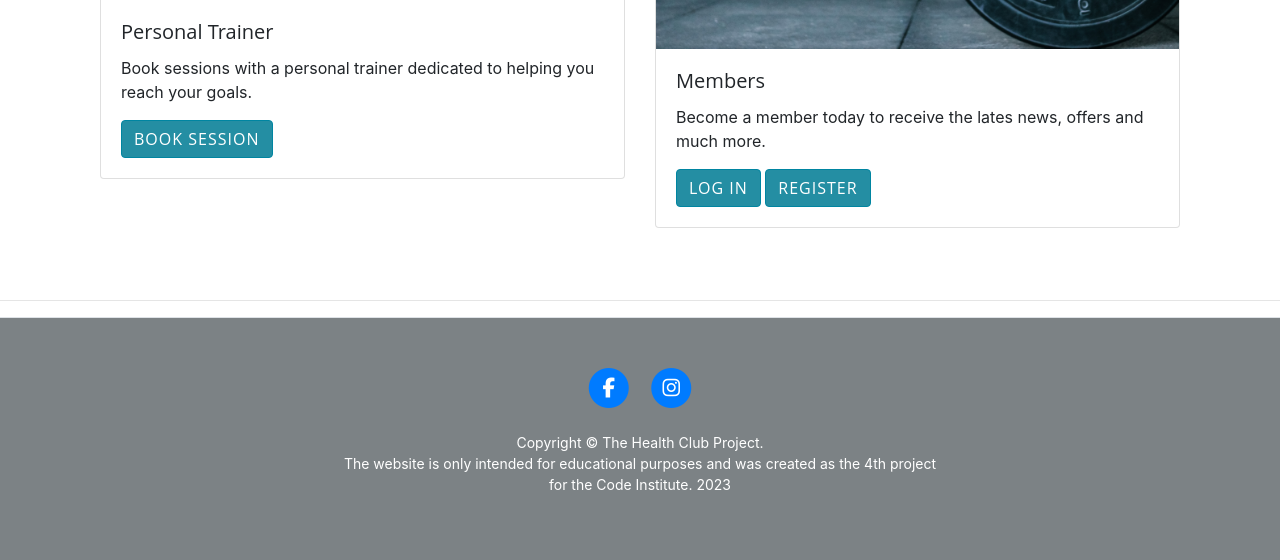
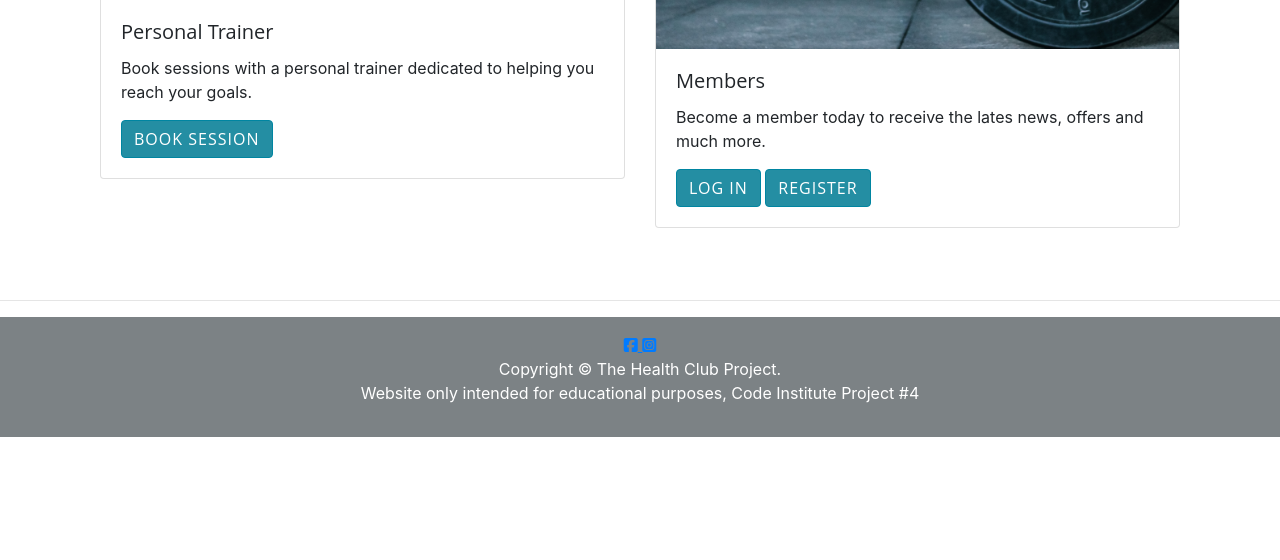
Before and after one commit to helenahagman/the-personal-trainer-project, a Django app: template templates/index.html in a window 1280 px wide. Shown: the part 1420-1980 px from the top of the page. After the commit the page ends 1857 px from the top, so only its background shows below. Run offline with Django 3.2, Linux system fonts and the light colour scheme; the template is opened without the code that fills it, so the values that code supplies are empty; some libraries are stand-ins or nearby versions.

Commit message:
updated footer links and footer

```diff
--- a/personaltrainer/urls.py
+++ b/personaltrainer/urls.py
@@ -6,7 +6,8 @@ from django.contrib import admin
 from django.urls import path, include
 
 urlpatterns = [
+    path("", include("ptproject.urls"), name="ptproject-urls"),
     path('admin/', admin.site.urls),
-    path("", include("ptproject.urls")),
+    path('summernote/', include('django_summernote.urls')),
     path("accounts/", include("allauth.urls")),
 ]
--- a/ptproject/models.py
+++ b/ptproject/models.py
@@ -1,3 +1,4 @@
+from django.utils import timezone
 from django import forms
 from django.contrib.auth.models import User
 from django.db import models
--- a/templates/base.html
+++ b/templates/base.html
@@ -3,6 +3,8 @@
 <html lang="en">
 
 <head>
+    <title>The Personal Trainer Project</title>
+
     <meta charset="UTF-8">
     <meta name="viewport" content="width=device-width, initial-scale=1.0">
     <meta http-equiv="X-UA-Compatible" content="ie=edge">
@@ -71,36 +73,22 @@
     <hr>
 
     <!-- Footer-->
-    <footer style="background-color: rgb(124, 130, 133);" class="border-top">
-        <div class="container px-4 px-lg-5">
-            <div class="row gx-4 gx-lg-5 justify-content-center">
-                <div class="col-md-10 col-lg-8 col-xl-7">
-                    <ul class="list-inline text-center">
-                        <li class="list-inline-item">
-                            <a href="https://www.facebook.com/">
-                                <span class="fa-stack fa-lg">
-                                    <i class="fas fa-circle fa-stack-2x"></i>
-                                    <i class="fab fa-facebook-f fa-stack-1x fa-inverse"></i>
-                                </span>
-                            </a>
-                        </li>
-                        <li class="list-inline-item">
-                            <a href="https://www.instagram.com/">
-                                <span class="fa-stack fa-lg">
-                                    <i class="fas fa-circle fa-stack-2x"></i>
-                                    <i class="fab fa-instagram fa-stack-1x fa-inverse"></i>
-                                </span>
-                            </a>
-                        </li>
-                    </ul>
-                    <br>
-                    <div class="small text-center footer-text-color fst-italic">Copyright &copy; The Health Club
-                        Project. <br> The website is only intended for educational purposes and was created as the 4th
-                        project for the Code Institute. 2023</div>
-                </div>
-            </div>
-        </div>
+    <footer class="footer mt-auto py-3 dark-bg" style="background-color: rgb(124, 130, 133);">
+        <p class="m-0 text-center text-white">
+            <a href="https://www.facebook.com/" target="_blank">
+                <i class="fab fa-facebook-square ms-3"></i>
+            </a>
+            <a href="https://www.instagram.com/" target="_blank">
+                <i class="fab fa-instagram-square ms-3"></i>
+            </a>
+        </p>
+        <p class="m-0 text-center text-white fst-italic">
+            Copyright &copy; The Health Club Project. <br>
+            Website only intended for educational purposes,
+            Code Institute Project #4</p>
+        </p>
     </footer>
+
     <!-- Bootstrap core JS-->
     <script src="{% static 'vendor/jquery/jquery.min.js' %}"></script>
     <script src="{% static 'vendor/bootstrap/js/bootstrap.bundle.min.js' %}"></script>
```
Also changed, not shown: ptproject/forms.py (+4 -4 lines), ptproject/urls.py (+8 -7 lines), ptproject/views.py (+11 -3 lines).
